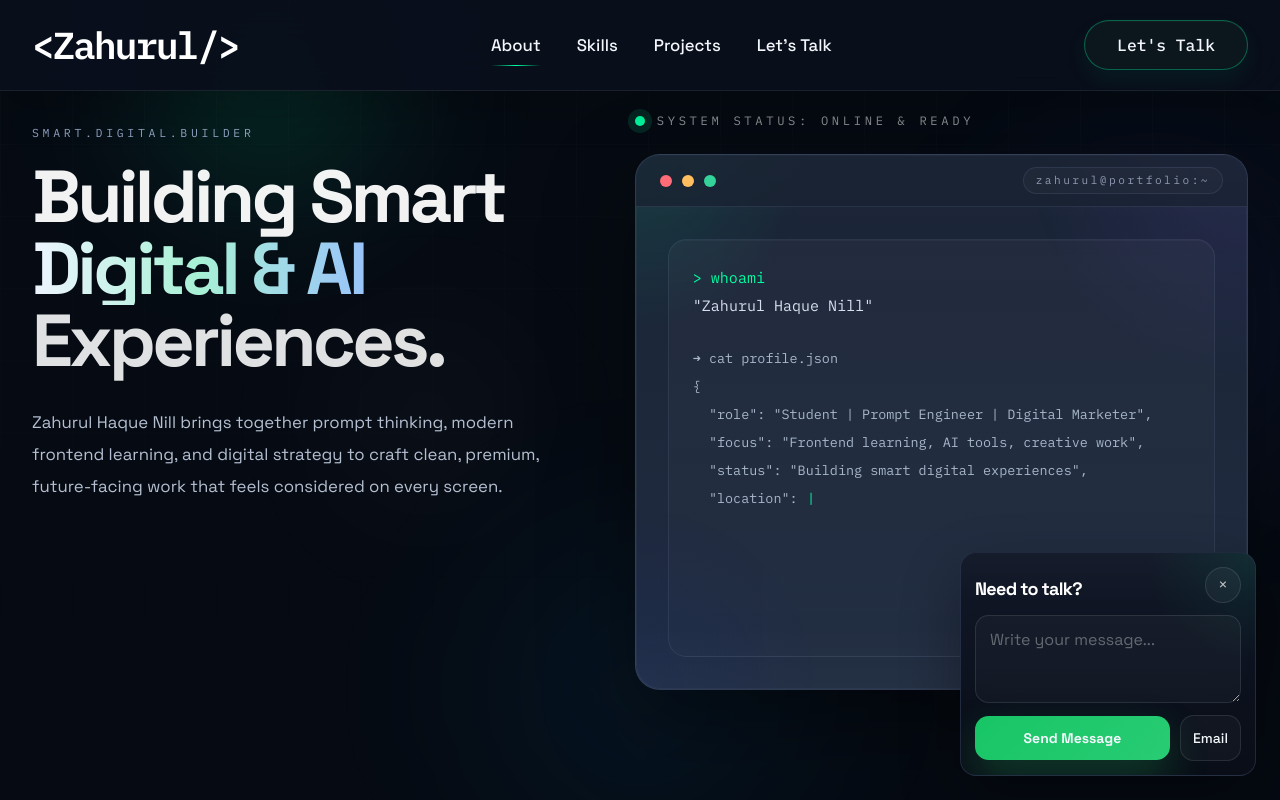
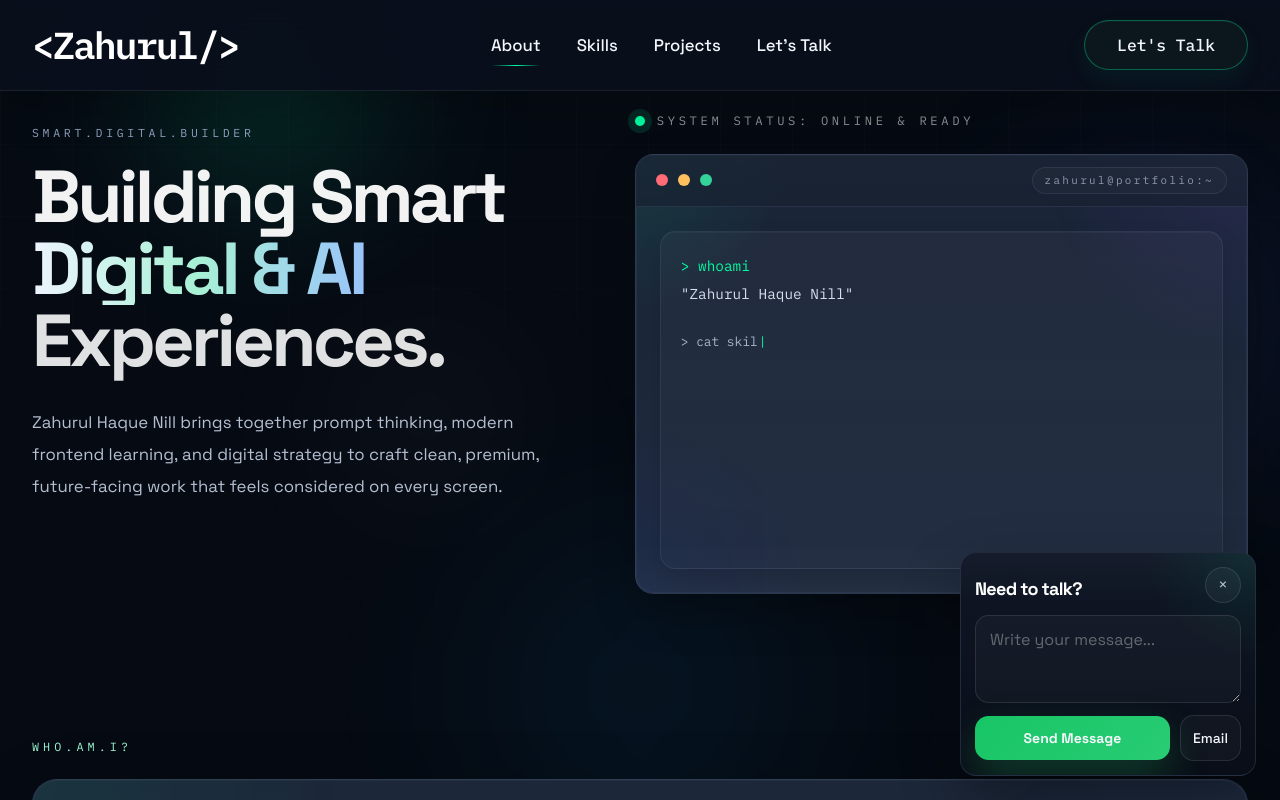
Before and after one commit to JAHURULNILL/jahurul, a React (Vite) app: page / in a window 1280 px wide. Shown: the top 800 px of the page. Built offline with nearby package versions, Linux system fonts and the light colour scheme.

Commit message:
Refine sticky header and hero terminal card

```diff
--- a/src/components/HeroTerminal.tsx
+++ b/src/components/HeroTerminal.tsx
@@ -20,9 +20,9 @@ export function HeroTerminal() {
       </div>
 
       <motion.div
-        className="group relative overflow-hidden rounded-[1.55rem] border border-[rgba(118,136,175,0.22)] bg-[linear-gradient(180deg,#1a2436_0%,#202c40_100%)] shadow-[0_30px_90px_rgba(0,0,0,0.42)]"
+        className="group relative overflow-hidden rounded-[1.15rem] border border-[rgba(118,136,175,0.2)] bg-[linear-gradient(180deg,#1a2436_0%,#202c40_100%)] shadow-[0_18px_42px_rgba(0,0,0,0.28)]"
         animate={tilt}
-        whileHover={{ y: -4, scale: 1.003 }}
+        whileHover={{ y: -3, scale: 1.002 }}
         transition={{ type: "spring", stiffness: 120, damping: 18 }}
         style={{ transformStyle: "preserve-3d" }}
         onMouseMove={(event) => {
@@ -31,37 +31,37 @@ export function HeroTerminal() {
           const offsetY = (event.clientY - rect.top) / rect.height - 0.5;
 
           setTilt({
-            rotateX: offsetY * -7,
-            rotateY: offsetX * 9,
+            rotateX: offsetY * -6,
+            rotateY: offsetX * 8,
           });
         }}
         onMouseLeave={() => setTilt({ rotateX: 0, rotateY: 0 })}
       >
-        <div className="absolute inset-0 bg-[radial-gradient(circle_at_top_left,rgba(0,255,163,0.12),transparent_22%),radial-gradient(circle_at_top_right,rgba(128,88,255,0.12),transparent_28%),radial-gradient(circle_at_bottom_left,rgba(36,75,255,0.07),transparent_24%)] opacity-90 transition duration-500 group-hover:opacity-100" />
-        <div className="absolute inset-0 bg-[linear-gradient(180deg,rgba(255,255,255,0.045),transparent_12%,transparent_88%,rgba(255,255,255,0.02))]" />
-        <div className="absolute inset-0 rounded-[1.55rem] shadow-[inset_0_0_0_1px_rgba(126,144,187,0.08),0_0_38px_rgba(0,255,163,0.06),0_0_44px_rgba(116,82,255,0.06)]" />
+        <div className="absolute inset-0 bg-[radial-gradient(circle_at_top_left,rgba(0,255,163,0.11),transparent_22%),radial-gradient(circle_at_top_right,rgba(128,88,255,0.11),transparent_28%),radial-gradient(circle_at_bottom_left,rgba(36,75,255,0.06),transparent_24%)] opacity-90 transition duration-500 group-hover:opacity-100" />
+        <div className="absolute inset-0 bg-[linear-gradient(180deg,rgba(255,255,255,0.04),transparent_12%,transparent_88%,rgba(255,255,255,0.02))]" />
+        <div className="absolute inset-0 rounded-[1.15rem] shadow-[inset_0_0_0_1px_rgba(126,144,187,0.08),0_0_20px_rgba(0,255,163,0.04),0_0_24px_rgba(116,82,255,0.04)]" />
         <div className="absolute inset-x-0 top-0 h-px bg-gradient-to-r from-transparent via-white/12 to-transparent" />
 
-        <div className="relative flex items-center justify-between border-b border-[rgba(140,156,194,0.14)] bg-[rgba(24,33,49,0.76)] px-4 py-3 sm:px-6">
+        <div className="relative flex items-center justify-between border-b border-[rgba(140,156,194,0.14)] bg-[rgba(24,33,49,0.74)] px-4 py-3 sm:px-5">
           <div className="flex items-center gap-2.5">
             <span className="h-3 w-3 rounded-full bg-[#ff6b77]" />
             <span className="h-3 w-3 rounded-full bg-[#ffbf5f]" />
             <span className="h-3 w-3 rounded-full bg-[#34d399]" />
           </div>
-          <div className="rounded-full border border-[rgba(140,156,194,0.14)] bg-[rgba(255,255,255,0.025)] px-3 py-1 font-mono text-[0.7rem] tracking-[0.22em] text-[#8e99b1]">
+          <div className="rounded-full border border-[rgba(140,156,194,0.14)] bg-[rgba(255,255,255,0.025)] px-3 py-1 font-mono text-[0.68rem] tracking-[0.22em] text-[#8e99b1]">
             zahurul@portfolio:~
           </div>
         </div>
 
-        <div className="relative px-4 py-5 sm:px-6 sm:py-7 lg:px-8 lg:py-8">
-          <div className="rounded-[1.15rem] border border-[rgba(140,156,194,0.12)] bg-[linear-gradient(180deg,rgba(255,255,255,0.032),rgba(255,255,255,0.012))] p-5 shadow-[inset_0_1px_0_rgba(255,255,255,0.03)] sm:p-6">
-            <div className="font-mono text-[0.88rem] leading-7 text-[var(--accent-soft)] sm:text-[0.94rem]">
+        <div className="relative px-3.5 py-4 sm:px-5 sm:py-5 lg:px-6 lg:py-6">
+          <div className="rounded-[0.95rem] border border-[rgba(140,156,194,0.12)] bg-[linear-gradient(180deg,rgba(255,255,255,0.03),rgba(255,255,255,0.012))] p-4 shadow-[inset_0_1px_0_rgba(255,255,255,0.03),0_10px_24px_rgba(0,0,0,0.12)] sm:p-5">
+            <div className="font-mono text-[0.85rem] leading-7 text-[var(--accent-soft)] sm:text-[0.9rem]">
               <div className="text-[var(--accent)]">&gt; whoami</div>
               <div className="text-[#d7deec]">&quot;{person.name}&quot;</div>
             </div>
 
-            <div className="mt-6 min-h-[16.5rem] sm:min-h-[18rem]">
-              <pre className="font-mono text-[0.76rem] leading-7 whitespace-pre-wrap break-words text-[#a8b6cb] sm:text-[0.84rem]">
+            <div className="mt-5 min-h-[12.25rem] sm:min-h-[13.75rem]">
+              <pre className="font-mono text-[0.74rem] leading-7 whitespace-pre-wrap break-words text-[#a8b6cb] sm:text-[0.8rem]">
                 {typedBlock}
                 <span className="terminal-cursor" aria-hidden="true">
                   |
--- a/src/components/Navbar.tsx
+++ b/src/components/Navbar.tsx
@@ -29,7 +29,7 @@ export function Navbar({
         className={[
           "border-b backdrop-blur-2xl transition duration-300",
           isScrolled
-            ? "border-[rgba(106,126,170,0.22)] bg-[linear-gradient(180deg,rgba(29,39,57,0.8),rgba(33,45,65,0.74))] shadow-[0_14px_30px_rgba(0,0,0,0.14)]"
+            ? "border-[rgba(120,137,170,0.16)] bg-[linear-gradient(180deg,rgba(12,19,31,0.72),rgba(11,18,29,0.64))] shadow-[0_16px_34px_rgba(0,0,0,0.16)]"
             : "border-white/8 bg-[rgba(9,15,28,0.9)] shadow-[0_18px_40px_rgba(0,0,0,0.2)]",
         ].join(" ")}
       >
--- a/src/data/portfolio.ts
+++ b/src/data/portfolio.ts
@@ -20,16 +20,14 @@ export const navLinks = [
 
 export const heroTerminalBlocks = [
   [
-    "➜ cat profile.json",
+    "> cat profile.json",
     "{",
     '  "role": "Student | Prompt Engineer | Digital Marketer",',
-    '  "focus": "Frontend learning, AI tools, creative work",',
-    '  "status": "Building smart digital experiences",',
-    '  "location": "Bangladesh"',
+    '  "focus": "Frontend learning, AI tools, creative work"',
     "}",
   ].join("\n"),
   [
-    "➜ cat skills.ts",
+    "> cat skills.ts",
     "const skills = [",
     '  "Prompt Engineering",',
     '  "AI Tools",',
@@ -38,7 +36,7 @@ export const heroTerminalBlocks = [
     "]",
   ].join("\n"),
   [
-    "➜ cat mission.md",
+    "> cat mission.md",
     "Building modern, premium, and useful digital experiences",
     "with creativity, learning, and smart problem solving.",
   ].join("\n"),
@@ -70,7 +68,7 @@ export const whoAmIBlocks = [
 ].map((block) => `> cat ${block}`);
 
 export const profileIntroBlocks = [
-  "I’m building my path through AI tools, creative digital work, and modern frontend learning with a focus on polished experiences.",
+  "I'm building my path through AI tools, creative digital work, and modern frontend learning with a focus on polished experiences.",
   "I enjoy blending prompt thinking, design awareness, and digital strategy into work that feels clean, useful, and modern.",
   "My goal is to keep learning, keep improving, and create premium digital experiences with thoughtful execution.",
 ];
```
